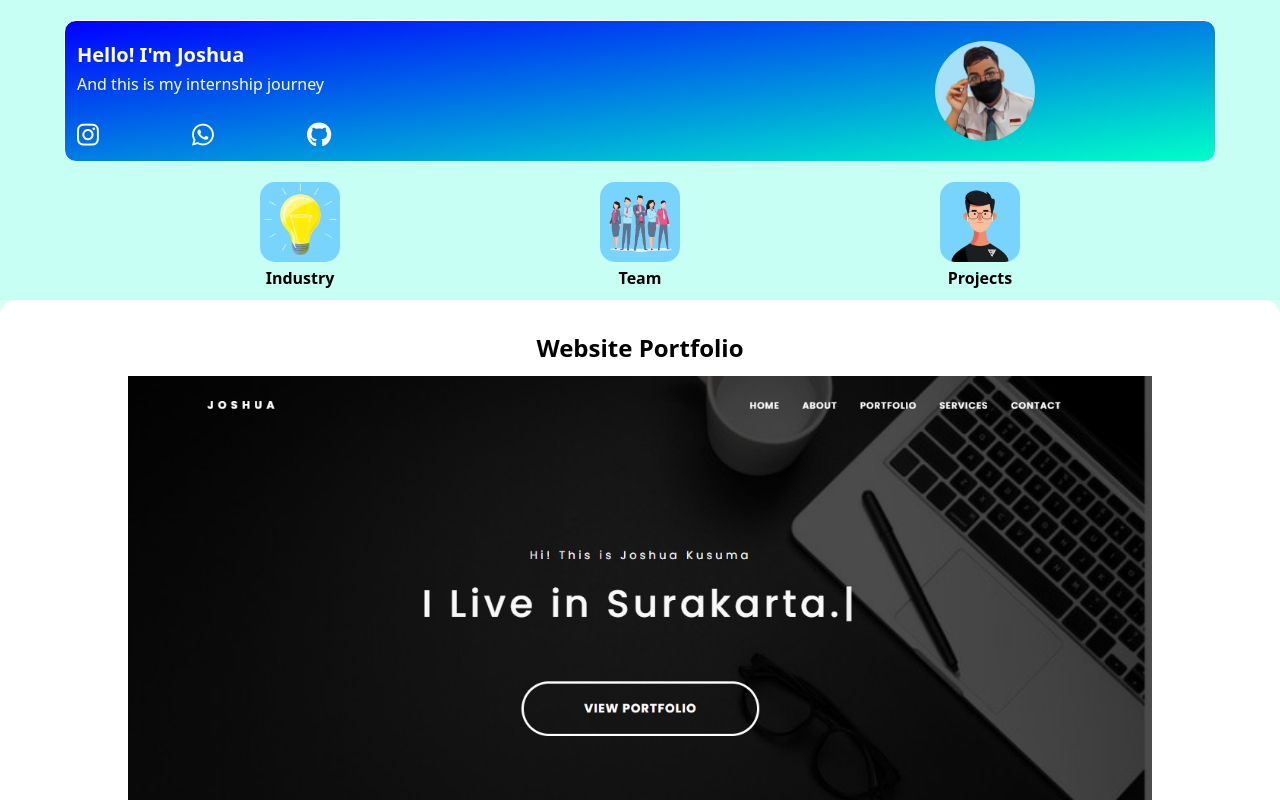
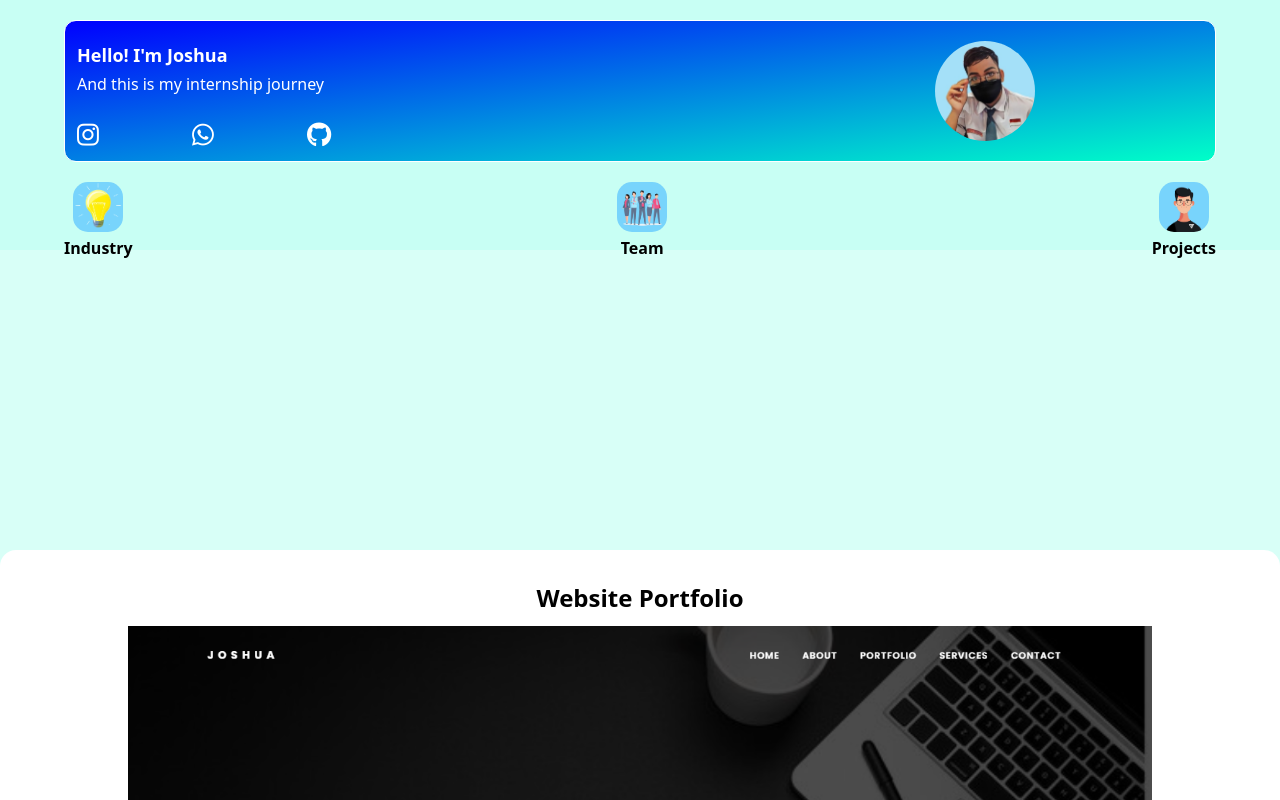
Before and after one commit to Josh682/recap-pkl, a Svelte app: page / in a window 1280 px wide. Shown: the top 800 px of the page. Built offline with nearby package versions, Linux system fonts and the light colour scheme.

Commit message:
fixing design size

```diff
--- a/src/routes/index.svelte
+++ b/src/routes/index.svelte
@@ -48,10 +48,10 @@ openTab('project');
 </script>
 
 <div class="all">
-    <div class="py-5 fixed top-0 bg-[#c8fff4] h-[300px] w-[100vw]">
-        <div class="head border border-white rounded-xl w-[90%] mx-auto grid grid-cols-[60%_auto] pto-4 ">
+    <div class="py-5 fixegd top-0 bg-[#c8fff4] h-[250px] w-[100vw]">
+        <div class="head border border-white rounded-xl w-[90%] mx-auto grid grid-cols-[60%_auto]">
             <div class="grid grid-cols-1 text-white">
-                <span class="ml-3 mt-5 text-xl font-bold">Hello! I'm Joshua </span>
+                <span class="ml-3 mt-5 text-lg font-bold">Hello! I'm Joshua </span>
                 <span class="ml-3 mt-[-8px] text-base">And this is my internship journey</span>
 
                 <div class="ml-3 mt-4 grid grid-cols-3 w-[50%]">
@@ -72,22 +72,22 @@ openTab('project');
                 </div>
             </Grid>
         </div>
-        <div class="flex flex-row justify-evenly mx-auto mt-5 text-sm">
+        <div class="flex flex-row justify-between mx-auto mt-5 text-sm w-[90vw]">
             <button id="tab1" on:click={()=> openTab('industry')}>
                 <Grid>
-                    <img src="{ajak}" alt="" class="rounded-[15px] w-[80px] h-[80px]">
+                    <img src="{ajak}" alt="" class="rounded-[15px] w-[50px] h-[50px]">
                     <Label>Industry</Label>
                 </Grid>
             </button>
             <button id="tab2" on:click={()=> openTab('team')}>
                 <Grid>
-                    <img src="{teams}" alt="" class="rounded-[15px] w-[80px] h-[80px]">
+                    <img src="{teams}" alt="" class="rounded-[15px] w-[50px] h-[50px]">
                     <Label>Team</Label>
                 </Grid>
             </button>
             <button id="tab3" on:click={()=> openTab('project')}>
                 <Grid>
-                    <img src="{profile}" alt="" class="rounded-[15px] w-[80px] h-[80px]">
+                    <img src="{profile}" alt="" class="rounded-[15px] w-[50px] h-[50px]">
                     <Label>Projects</Label>
                 </Grid>
             </button>
```
